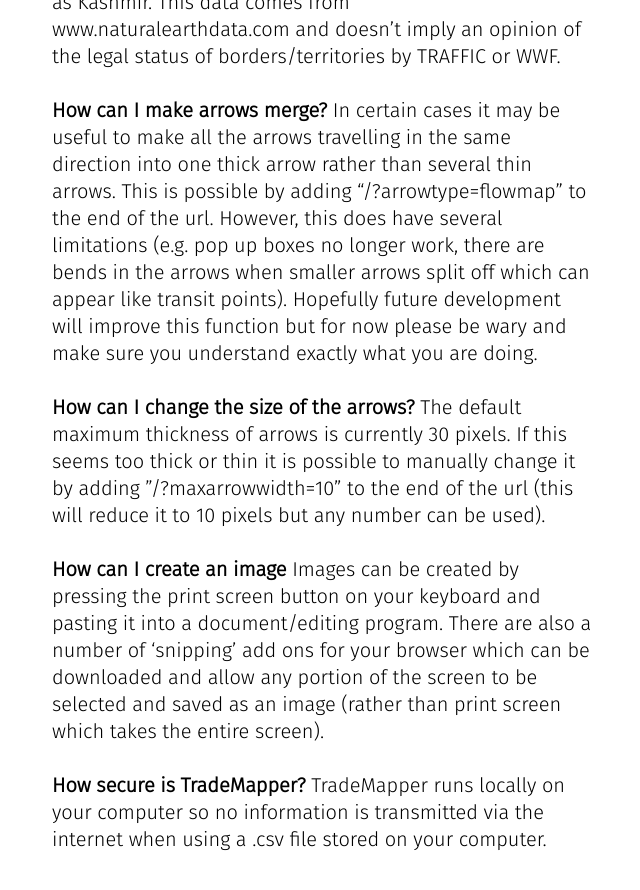
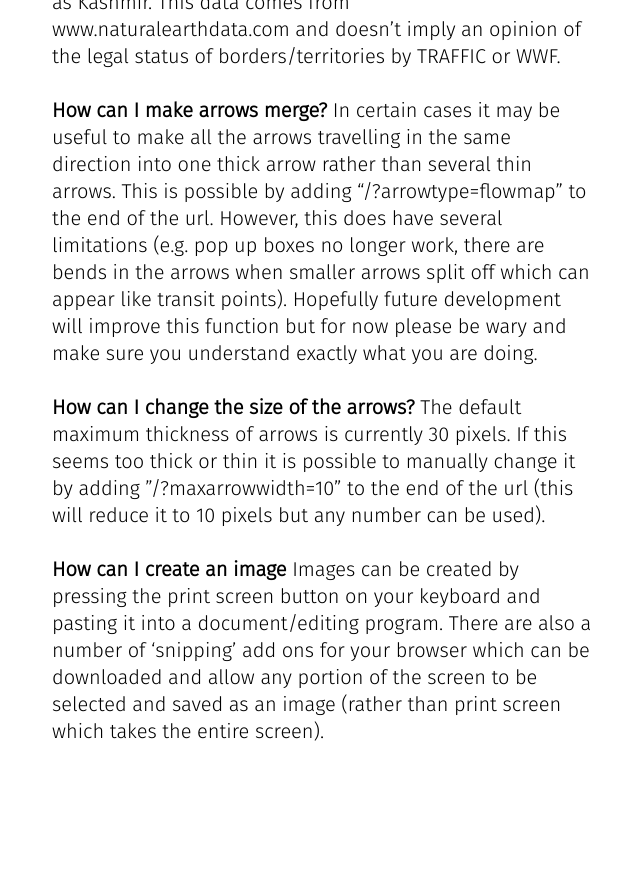
Before and after one commit to trademapper/trademapper-js, a Jekyll site: the page built from _pages/04_faq.md, in a window 1280 px wide and 900 px high, scrolled down 1333 px. Shown: the top 890 px of the window, without its empty margins (468-1108 px from the left). Built offline with Jekyll 4.4.1, drawn with Linux system fonts in a browser that asks for light colours; after the commit the page ends 2125 px from its top, so only the background shows below that.

Commit message:
Update 04_faq.md

```diff
--- a/_pages/04_faq.md
+++ b/_pages/04_faq.md
@@ -31,6 +31,3 @@
 
 __How can I create an image__
 Images can be created by pressing the print screen button on your keyboard and pasting it into a document/editing program. There are also a number of ‘snipping’ add ons for your browser which can be downloaded and allow any portion of the screen to be selected and saved as an image (rather than print screen which takes the entire screen).
-
-__How secure is TradeMapper?__
-TradeMapper runs locally on your computer so no information is transmitted via the internet when using a .csv file stored on your computer.
```
